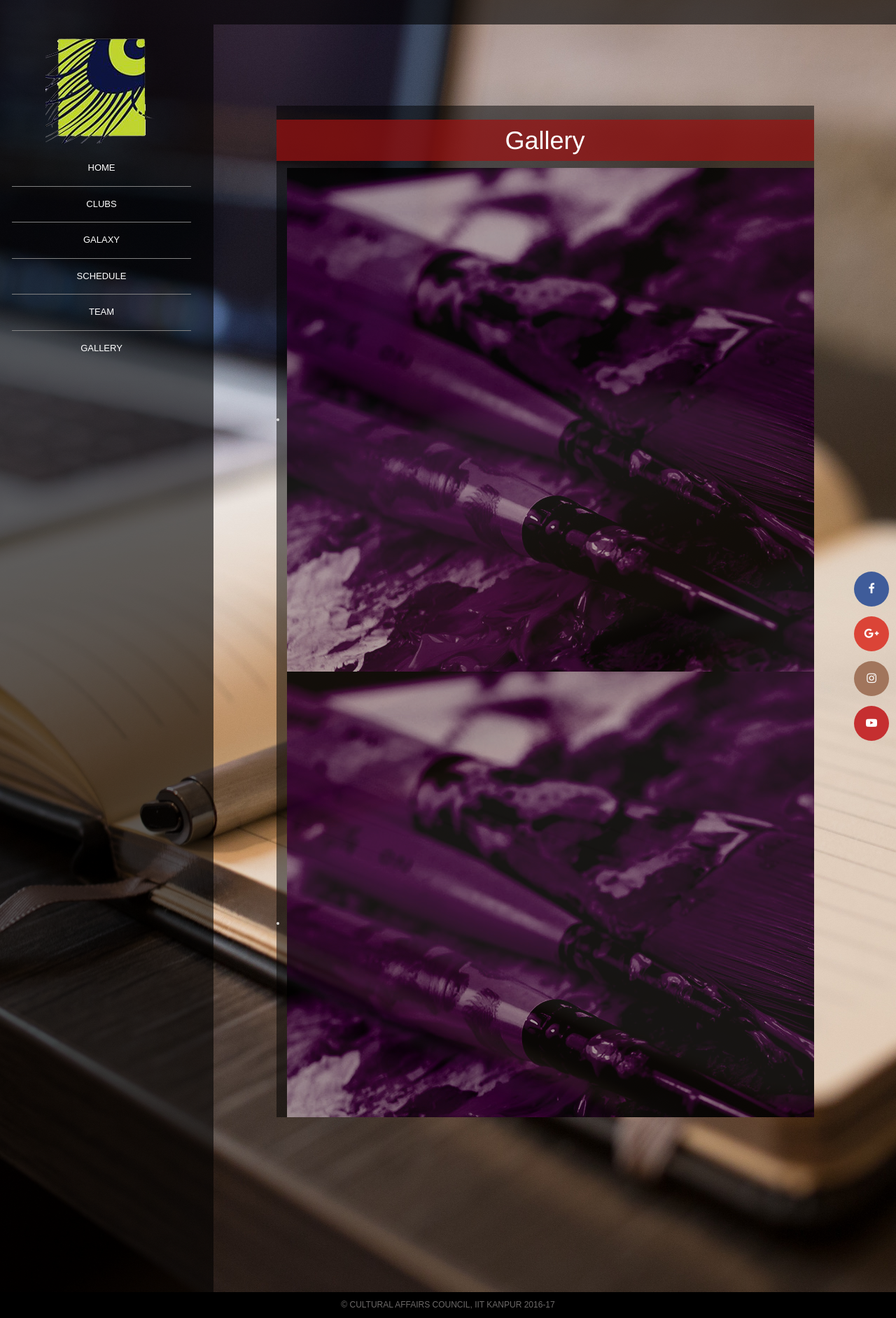
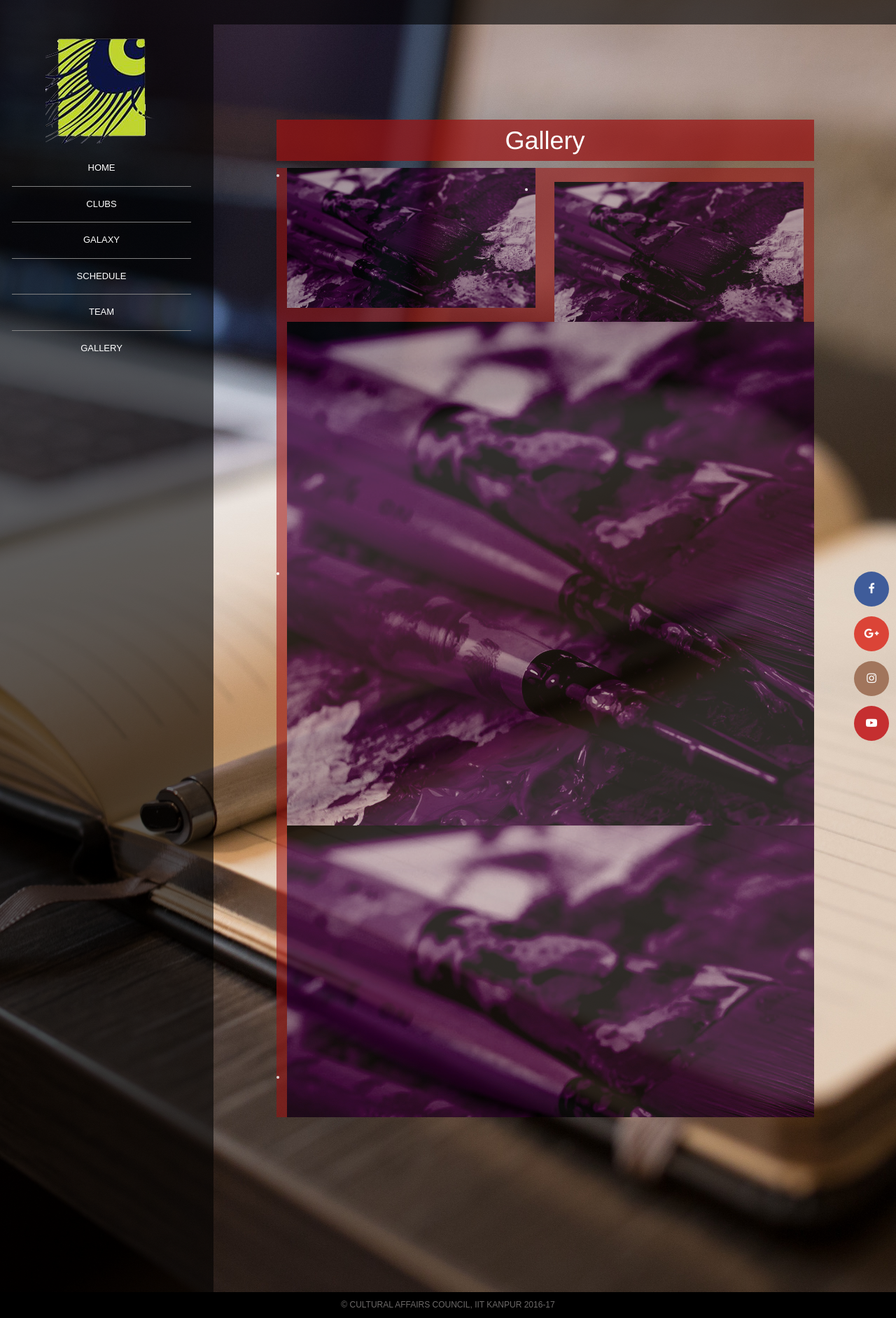
Before and after one commit to shivnshu/CultCouncilIITK, a CodeIgniter app: page /ModCult/index.php/welcome/Gallery in a window 1280 px wide. Shown: the whole page at 70% size. Run offline with CodeIgniter, Linux system fonts and the light colour scheme.

Commit message:
color exp

```diff
--- a/application/views/Gallery.php
+++ b/application/views/Gallery.php
@@ -17,12 +17,12 @@
   <ul>
       <li>
       <a href="big/image.jpg" class="swipebox" title="My Caption">
-        <img src="<?=base_url()?>/images/8.jpg" alt="image">
+        <img src="<?=base_url()?>/images/8.jpg" alt="image" class="gallery-img left">
     </a>
     </li>
     <li>
     <a href="big/image.jpg" class="swipebox" title="My Caption">
-      <img src="<?=base_url()?>/images/8.jpg" alt="image">
+      <img src="<?=base_url()?>/images/8.jpg" alt="image" class="gallery-img right">
   </a>
   </li>
   <li>
@@ -32,7 +32,7 @@
 </li>
 <li>
 <a href="big/image.jpg" class="swipebox" title="My Caption">
-  <img src="<?=base_url()?>/images/8.jpg" alt="image">
+  <img src="<?=base_url()?>/images/8.jpg" alt="image" >
 </a>
 </li>
 </ul>
--- a/application/views/clubs/els.php
+++ b/application/views/clubs/els.php
@@ -14,9 +14,9 @@
 
         <div class="clubs-trans-div" style="width:100%;opacity:1;margin-bottom: 20px;">
 
-        <ul class="nav nav-tabs" style="margin-bottom: 20px;">
-  <li class="active"><a data-toggle="tab" href="#about-els">About</a></li>
-  <li><a data-toggle="tab" href="#events-els">Events</a></li>
+        <ul class="nav nav-tabs" style="margin-bottom: 20px;background-color:green;">
+  <li class="active" ><a data-toggle="tab" href="#about-els" >About</a></li>
+  <li><a data-toggle="tab" href="#events-els" >Events</a></li>
   <li><a data-toggle="tab" href="#joinus-els">Join Us</a></li>
 </ul>
 
--- a/css/mystyles.css
+++ b/css/mystyles.css
@@ -151,7 +151,7 @@ footer {font-family: 'Raleway', sans-serif; font-size: 12px; color: #6C6968; tex
 }
 /* team page*/
 .page-title {
-  background-color: rgba(0,0,0,0.5);
+  /*background-color: rgba(0,0,0,0.5);*/
   position: absolute;
   top: 8%;
   height: auto;
@@ -171,6 +171,8 @@ footer {font-family: 'Raleway', sans-serif; font-size: 12px; color: #6C6968; tex
   height: 400px;
   overflow-y: scroll;
   opacity: 0.8;
+  background-color:rgba(157, 18, 18, .7);
+
   color: #ffffff
 }
 
@@ -229,3 +231,20 @@ footer {font-family: 'Raleway', sans-serif; font-size: 12px; color: #6C6968; tex
 
 }
 /* Media Queries END */
+
+
+.gallery-img{
+    max-height: 200px;
+}
+
+.left {
+    float: left;
+}
+
+.right{
+    float: right;
+}
+
+a{
+    color: black;
+}
```
